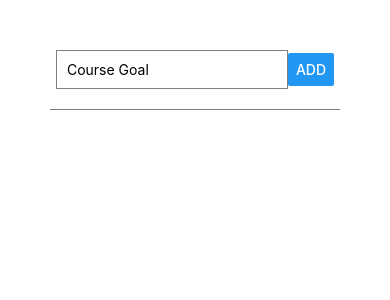
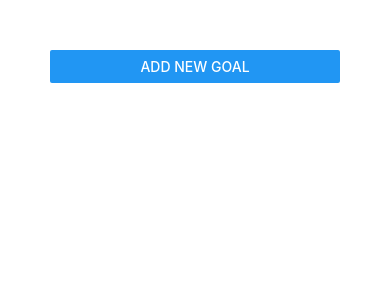
Before and after one commit to ryanstgermain/react-native-tutorial, a React Native app: screen / in a window 390 px wide. Shown: the top 300 px of the page. Built offline with nearby package versions, Linux system fonts and the light colour scheme.

Commit message:
Added a modal for adding a new goal.

```diff
--- a/App.js
+++ b/App.js
@@ -1,28 +1,42 @@
 import React, { useState } from 'react';
-import { StyleSheet, View, FlatList } from 'react-native';
+import { StyleSheet, View, FlatList, Button } from 'react-native';
 
 import GoalInput from './components/GoalInput.js';
 import GoalItem from './components/GoalItem.js';
 
 export default function App() {
   const [ courseGoals, setCourseGoals ] = useState([]);
+  const [ isAddMode, setIsAddMode ] = useState(false);
 
   const addGoalHandler = (goalTitle) => {
     setCourseGoals(currentGoals => [
       ...currentGoals,
       { id: Math.random().toString(), value: goalTitle }
     ]);
+    setIsAddMode(false);
   };
 
   const removeGoalHandler = (goalId) => {
     setCourseGoals(currentGoals => {
       return currentGoals.filter((goal) => goal.id !== goalId);
     });
-  }
+  };
+
+  const cancelGoalHandler = () => {
+    setIsAddMode(false);
+  };
 
   return (
     <View style={styles.screen}>
-      <GoalInput onAddGoal={addGoalHandler} />
+      <Button
+        title='Add New Goal'
+        onPress={() => setIsAddMode(true)}
+      />
+      <GoalInput
+        visible={isAddMode}
+        onAddGoal={addGoalHandler}
+        onCancel={cancelGoalHandler}
+      />
       <FlatList
         style={styles.listContainer}
         data={courseGoals}
--- a/components/GoalInput.js
+++ b/components/GoalInput.js
@@ -1,5 +1,5 @@
 import React, { useState } from 'react';
-import { TextInput, Button, StyleSheet, View } from 'react-native';
+import { TextInput, Button, StyleSheet, View, Modal } from 'react-native';
 
 const GoalInput = (props) => {
   const [ enteredGoal, setEnteredGoal ] = useState('');
@@ -8,7 +8,13 @@ const GoalInput = (props) => {
     setEnteredGoal(enteredText);
   };
 
+  const addGoalHandler = () => {
+    props.onAddGoal(enteredGoal);
+    setEnteredGoal('');
+  };
+
   return (
+    <Modal visible={props.visible} animationType='slide'>
       <View style={styles.inputContainer}>
         <TextInput
           placeholder='Course Goal'
@@ -18,28 +24,31 @@ const GoalInput = (props) => {
         />
         <Button
           title='ADD'
-        onPress={props.onAddGoal.bind(this, enteredGoal)}
+          onPress={addGoalHandler}
+        />
+        <Button
+          title='CANCEL'
+          color='red'
+          onPress={props.onCancel}
         />
       </View>
+    </Modal>
   )
 };
 
 const styles = StyleSheet.create({
   inputContainer: {
-    flexDirection: 'row',
     justifyContent: 'center',
     alignItems: 'center',
-    borderBottomColor: 'grey',
-    borderBottomWidth: 1,
-    paddingBottom: 20,
-    marginBottom: 10
+    flex: 1
    },
 
   input: {
     width: '80%',
     borderColor: 'grey',
     borderWidth: 1,
-    padding: 10
+    padding: 10,
+    marginBottom: 10
   }
 });
 
```
Lines whose indentation alone changed are shown as unchanged.
